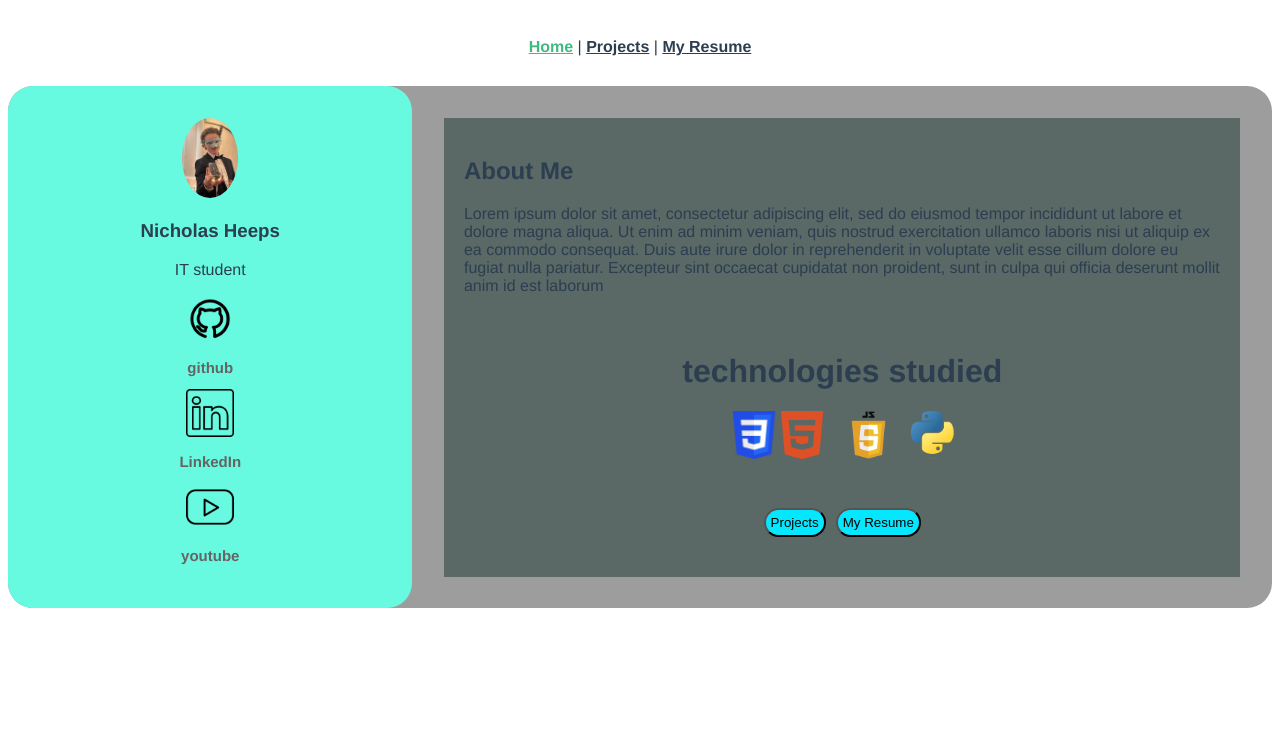
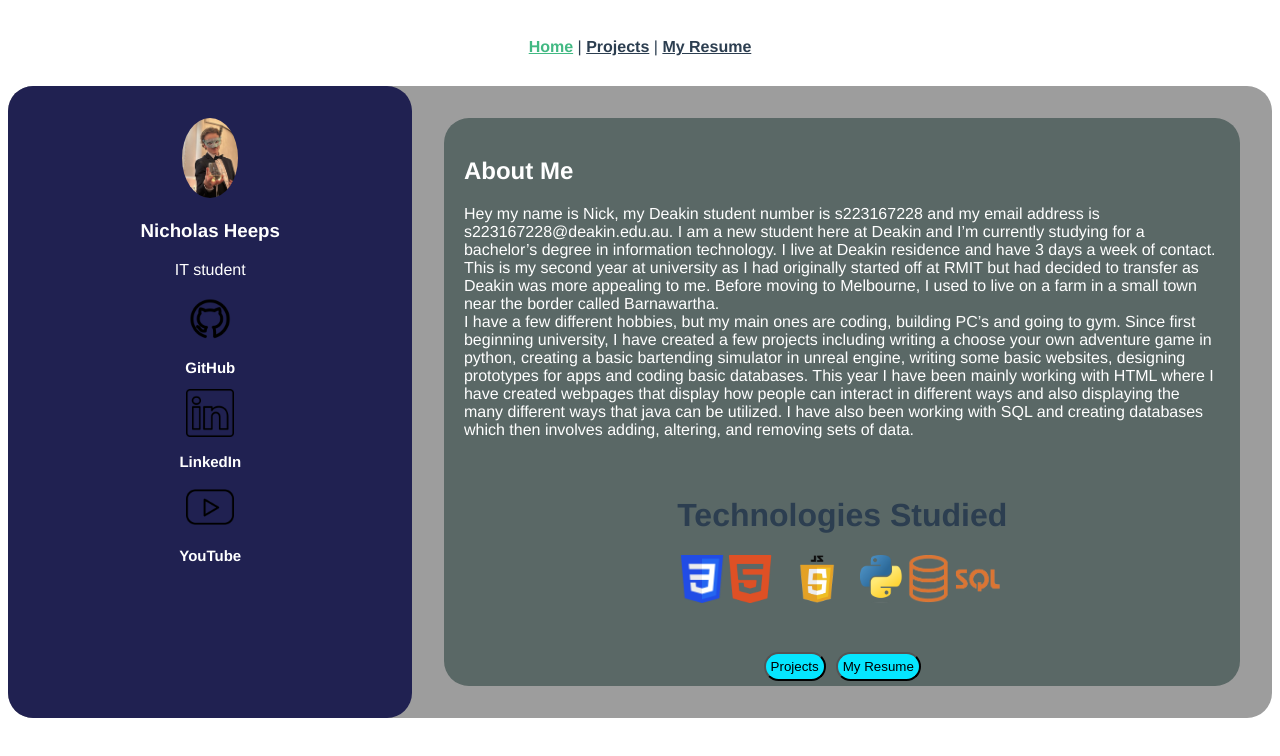
Before and after one commit to nick-heeps1/test, a Vue app: page / in a window 1280 px wide. Shown: the top 756 px of the page. Built offline with nearby package versions, Linux system fonts and the light colour scheme.

Commit message:
detailing about me section

```diff
--- a/src/views/MainPage.vue
+++ b/src/views/MainPage.vue
@@ -10,7 +10,7 @@
                     <div class ="link">
                       <a href="https://github.com/nick-heeps1">
                         <img src="../assets/github.png" alt="">
-                        <h2>github</h2>
+                        <h2>GitHub</h2>
                       </a>
                     </div>
                     <div class ="link">
@@ -22,7 +22,7 @@
                     <div class ="link">
                       <a href="https://www.youtube.com/channel/UCfIYBNfilN8YQbqf8BroyiQ">
                         <img src="../assets/youtube.png" alt="">
-                        <h2>youtube</h2>
+                        <h2>YouTube</h2>
 
                       </a>
                     </div>
@@ -31,19 +31,24 @@
         <div class="container-two">
             <div class="about-me">
                 <h2>About Me</h2>
-                <p>Lorem ipsum dolor sit amet, consectetur adipiscing elit, sed do eiusmod tempor incididunt ut labore et dolore magna aliqua.
-                    Ut enim ad minim veniam, quis nostrud exercitation ullamco laboris nisi ut aliquip ex ea commodo consequat.
-                    Duis aute irure dolor in reprehenderit in voluptate velit esse cillum dolore eu fugiat nulla pariatur.
-                    Excepteur sint occaecat cupidatat non proident, sunt in culpa qui officia deserunt mollit anim id est laborum
+                <p>Hey my name is Nick, my Deakin student number is s223167228 and my email address is s223167228@deakin.edu.au. I am a new student here at Deakin and I’m currently studying for a bachelor’s degree in information technology.
+                    I live at Deakin residence and have 3 days a week of contact. This is my second year at university as I had originally started off at RMIT but had decided to transfer as Deakin was more appealing to me.
+                    Before moving to Melbourne, I used to live on a farm in a small town near the border called Barnawartha.
+                    <br>
+                    I have a few different hobbies, but my main ones are coding, building PC’s and going to gym. Since first beginning university, I have created a few projects including writing a choose your own adventure game in python,
+                    creating a basic bartending simulator in unreal engine, writing some basic websites, designing prototypes for apps and coding basic databases.
+                    This year I have been mainly working with HTML where I have created webpages that display how people can interact in different ways and also displaying the many different ways that java can be utilized.
+                    I have also been working with SQL and creating databases which then involves adding, altering, and removing sets of data.
                 </p>
             </div>
             <div class="technology-section">
-                <h1>technologies studied</h1>
+                <h1>Technologies Studied</h1>
                 <div class="logos">
                     <img src="../assets/css-logo.png" alt="Css logo">
                     <img src="../assets/html-logo.png" alt="html logo">
                     <img src="../assets/JavaScript-Logo.png" alt="Javascript logo">
                     <img src="../assets/Python-logo.png" alt="python logo">
+                    <img src="../assets/SQL-logo.png" alt="SQL logo">
                 </div>
             </div>
             <div class="button-container">
@@ -80,7 +85,7 @@ export default {
     }
 
     .container-one{
-        background-color: #68fae0;
+        background-color: #202151;
         padding: 2.5%;
         width: 30%;
         border-radius: 25px;
@@ -105,6 +110,7 @@ export default {
         background-color: #5a6866;
         margin: 2.5%;
         width: 70%;
+        border-radius: 25px;
     }
 
     .about-me{
@@ -132,8 +138,17 @@ export default {
     }
     .projects-button a{
         text-decoration: none;
-        color: rgb(100, 100, 100);
-
     }
 
+    h2{
+        color: rgb(255, 255, 255);
+    }
+
+    p{
+        color: rgb(255, 255, 255);
+    }
+
+    h3{
+        color: rgb(255, 255, 255);
+    }
 </style>
```
Also changed, not shown: src/assets/SQL-logo.png (added).
